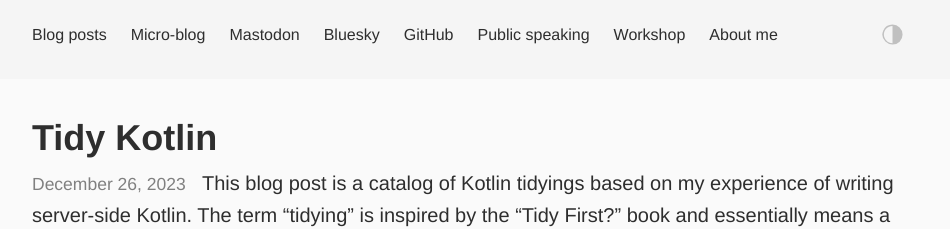
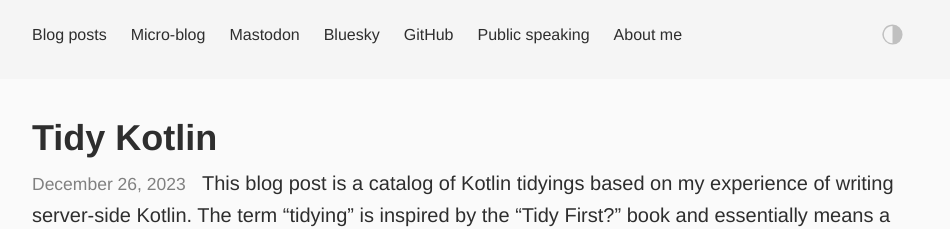
Before and after one commit to dkandalov/dkandalov.github.io, a Jekyll site: the page built from index.html, in a window 1280 px wide and 900 px high. Shown: the top 229 px of the window, without its empty margins (160-1110 px from the left). Built offline with Jekyll 4.4.1, drawn with Linux system fonts in a browser that asks for light colours.

Commit message:
removed workshop from the header

```diff
--- a/_includes/header.html
+++ b/_includes/header.html
@@ -16,7 +16,6 @@
       <a class="page-link" href="https://bsky.app/profile/dmitrykandalov.bsky.social">Bluesky</a>
       <a class="page-link" href="https://github.com/dkandalov">GitHub</a>
       <a class="page-link" href="/public-speaking">Public speaking</a>
-      <a class="page-link" href="/intellij-workshop">Workshop</a>
       <a class="page-link" href="/about">About me</a>
       <a onclick="toggleTheme()" style="float: right">
         <svg style="width: 23px; height: 23px; fill:#737373; opacity: 40%">
```
